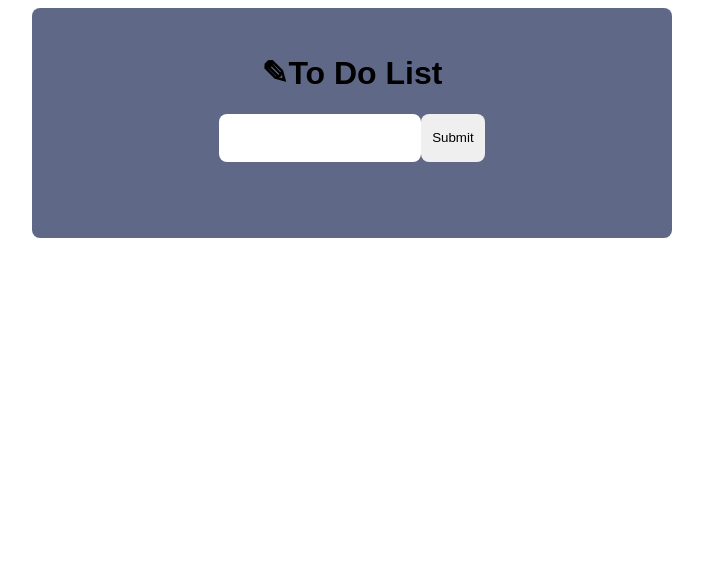
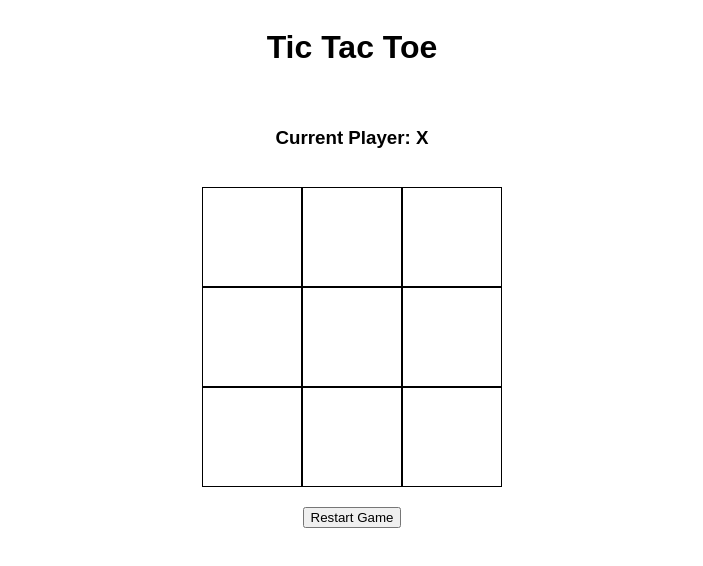
Before and after one commit to nhatv/react-training, a React (Vite) app: page / in a window 1280 px wide. Shown: the top 566 px of the page, without its empty margins (288-991 px from the left). Built offline with nearby package versions, Linux system fonts and the light colour scheme.

Commit message:
tictactoe

```diff
--- a/src/App.jsx
+++ b/src/App.jsx
@@ -20,8 +20,8 @@ function App() {
       {/* {show && <ClassDemo name={"alice"} age={18} />} */}
       {/* <CarApp /> */}
       {/* <TodoList /> */}
-      {/* <GameBoard /> */}
-      <TodoListCC />
+      <GameBoard />
+      {/* <TodoListCC /> */}
       {/* <CourseImmutability />
       {show && <HookDemo />} */}
     </>
--- a/src/components/TicTacToe/GameBoard.jsx
+++ b/src/components/TicTacToe/GameBoard.jsx
@@ -1,62 +1,59 @@
 import React, { useEffect, useRef, useState } from "react";
 import "./GameBoard.css";
 
+const WINNING_LINES = [
+  [0, 1, 2],
+  [3, 4, 5],
+  [6, 7, 8],
+  [0, 3, 6],
+  [1, 4, 7],
+  [2, 5, 8],
+  [2, 4, 6],
+  [0, 4, 8],
+];
+
 // pure function
 const checkWinner = (arr) => {
-  // Check rows
-  for (let i = 0; i < 3; i++) {
-    if (arr[i][0] && arr[i][0] === arr[i][1] && arr[i][1] === arr[i][2]) {
-      return arr[i][0];
+  for (let i = 0; i < WINNING_LINES.length; i++) {
+    const [one, two, three] = WINNING_LINES[i];
+    if (arr[one] === arr[two] && arr[two] === arr[three]) {
+      // matching line
+      return arr[one];
     }
   }
-
-  // Check columns
-  for (let j = 0; j < 3; j++) {
-    if (arr[0][j] && arr[0][j] === arr[1][j] && arr[1][j] === arr[2][j]) {
-      return arr[0][j];
-    }
-  }
-
-  // Check diagonals
-  if (arr[0][0] && arr[0][0] === arr[1][1] && arr[1][1] === arr[2][2])
-    return arr[0][0];
-  if (arr[0][2] && arr[0][2] === arr[1][1] && arr[1][1] === arr[2][0])
-    return arr[0][2];
 
   return null;
 };
 
 const GameBoard = () => {
-  const [board, setBoard] = useState(
-    Array.from({ length: 3 }, () => Array(3).fill(null))
-  );
+  const [board, setBoard] = useState(Array(9).fill(null));
   const [currentPlayer, setCurrentPlayer] = useState("X");
   const [winner, setWinner] = useState(null);
 
-  const movesRef = useRef(0);
+  // const movesRef = useRef(0);
 
   console.log(board);
 
-  const handleClick = (row, col) => {
-    if (board[row][col] || winner) return;
-    const newBoard = board.map((r, i) => {
-      if (i !== row) return r;
-      return r.map((cell, j) => (j === col ? currentPlayer : cell));
+  const handleClick = (idx) => {
+    if (board[idx] || winner) return;
+    const newBoard = board.map((cell, i) => {
+      if (i === idx) return currentPlayer;
+      return cell;
     });
     setBoard(newBoard);
     setCurrentPlayer(currentPlayer === "X" ? "O" : "X");
-    movesRef.current = movesRef.current + 1;
+    // movesRef.current = movesRef.current + 1;
   };
 
   const handleRestart = () => {
-    setBoard(Array.from({ length: 3 }, () => Array(3).fill(null)));
+    setBoard(Array(9).fill(null));
     setCurrentPlayer("X");
     setWinner(null);
-    movesRef.current = 0;
+    // movesRef.current = 0;
   };
 
-  // const isDraw = board.flat().every((cell) => cell !== null);
-  const isDraw = movesRef.current === 9 ? true : false;
+  const isDraw = board.every((cell) => cell !== null);
+  // const isDraw = movesRef.current === 9 ? true : false;
 
   useEffect(() => {
     setWinner(checkWinner(board));
@@ -72,17 +69,15 @@ const GameBoard = () => {
         <h3>It's a Draw</h3>
       ) : null}
       <div className="game-board">
-        {board.map((row, i) =>
-          row.map((cell, j) => (
-            <div
-              key={`${i}-${j}`}
-              className="game-board__cell"
-              onClick={() => handleClick(i, j)}
-            >
-              {cell}
-            </div>
-          ))
-        )}
+        {board.map((cell, i) => (
+          <div
+            key={`${i}`}
+            className="game-board__cell"
+            onClick={() => handleClick(i)}
+          >
+            {cell}
+          </div>
+        ))}
       </div>
       <button onClick={handleRestart}>Restart Game</button>
     </div>
--- /dev/null
+++ b/src/components/TicTacToeDEMO/GameBoardDemo.css
@@ -0,0 +1,23 @@
+* {
+  box-sizing: border-box;
+}
+
+.container {
+  display: flex;
+  flex-direction: column;
+  align-items: center;
+  gap: 20px;
+}
+
+.game-board {
+  width: 300px;
+  height: 300px;
+  display: grid;
+  grid-template-columns: repeat(3, 1fr);
+}
+
+.game-board__cell {
+  width: 100px;
+  height: 100px;
+  border: 1px solid black;
+}
```
Also changed, not shown: src/components/TicTacToeDEMO/GameBoardDemo.jsx (added, +92 -0 lines).
